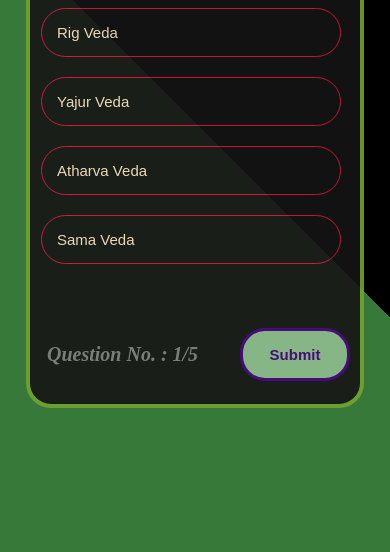
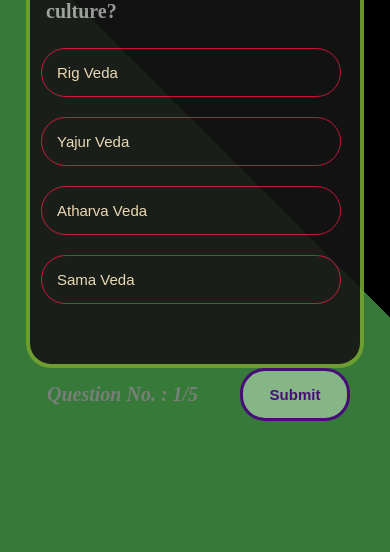
Before and after one commit to Moumita2002/Quizi.github.io, a plain HTML site: page index.html in a window 390 px wide. Shown: the part 308-860 px from the top of the page. Drawn offline with Linux system fonts and the light colour scheme.

Commit message:
Update quizi.css

```diff
--- a/quizi.css
+++ b/quizi.css
@@ -244,17 +244,14 @@ body{
 }
 @media screen and (max-width:768px) {
     .container{
-        position:absolute;
-        bottom:60%;
-        left:50%;
-        transform:translate(-50%, -50%);
         width: 330px;
-        height:580px;
+        height:500px;
         border: 4px solid rgb(116, 163, 46);
     }
     .container header .quiz{
         font-size:30px;
     }
+
     .menu .o{
         font-size:15px;
     }
```
